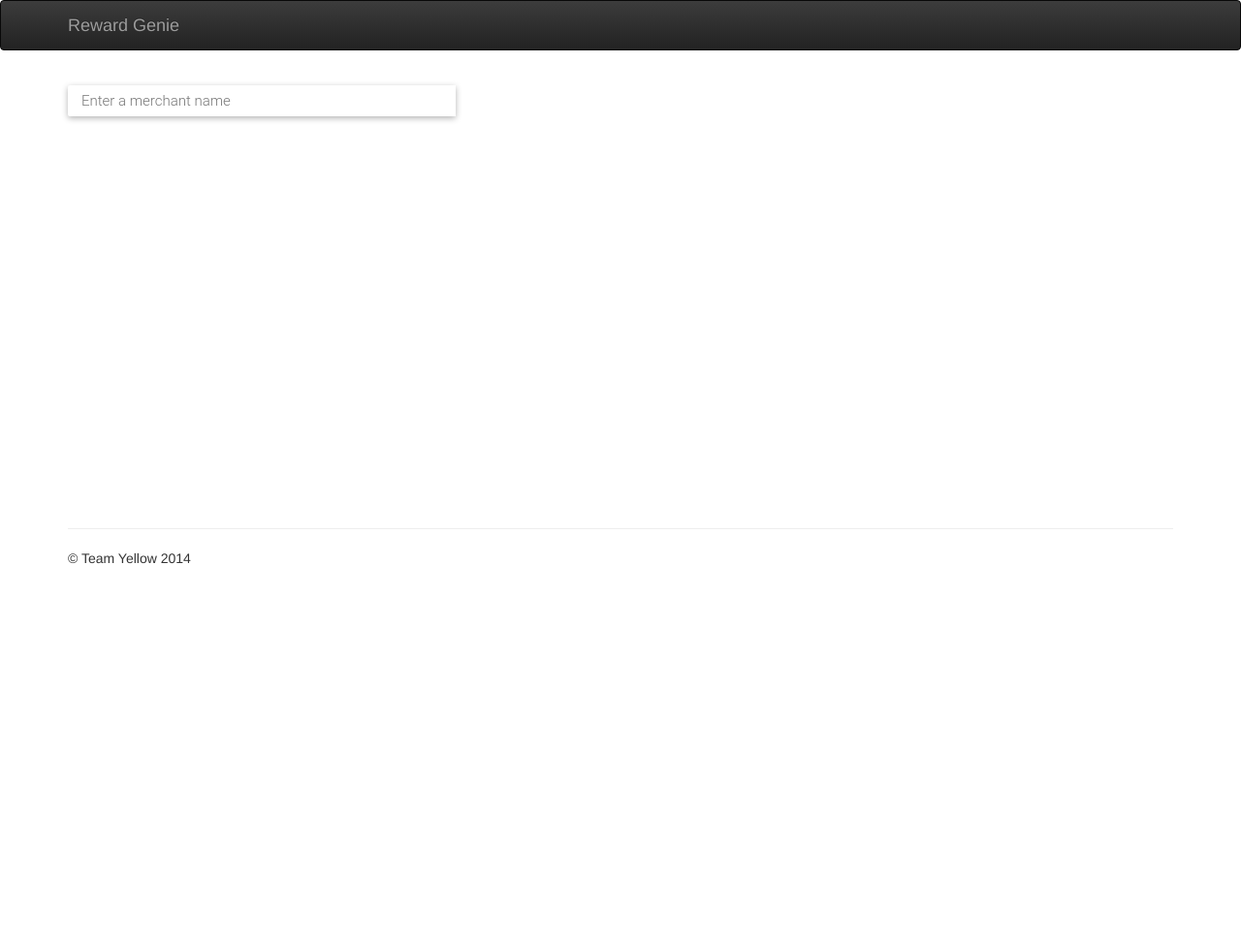
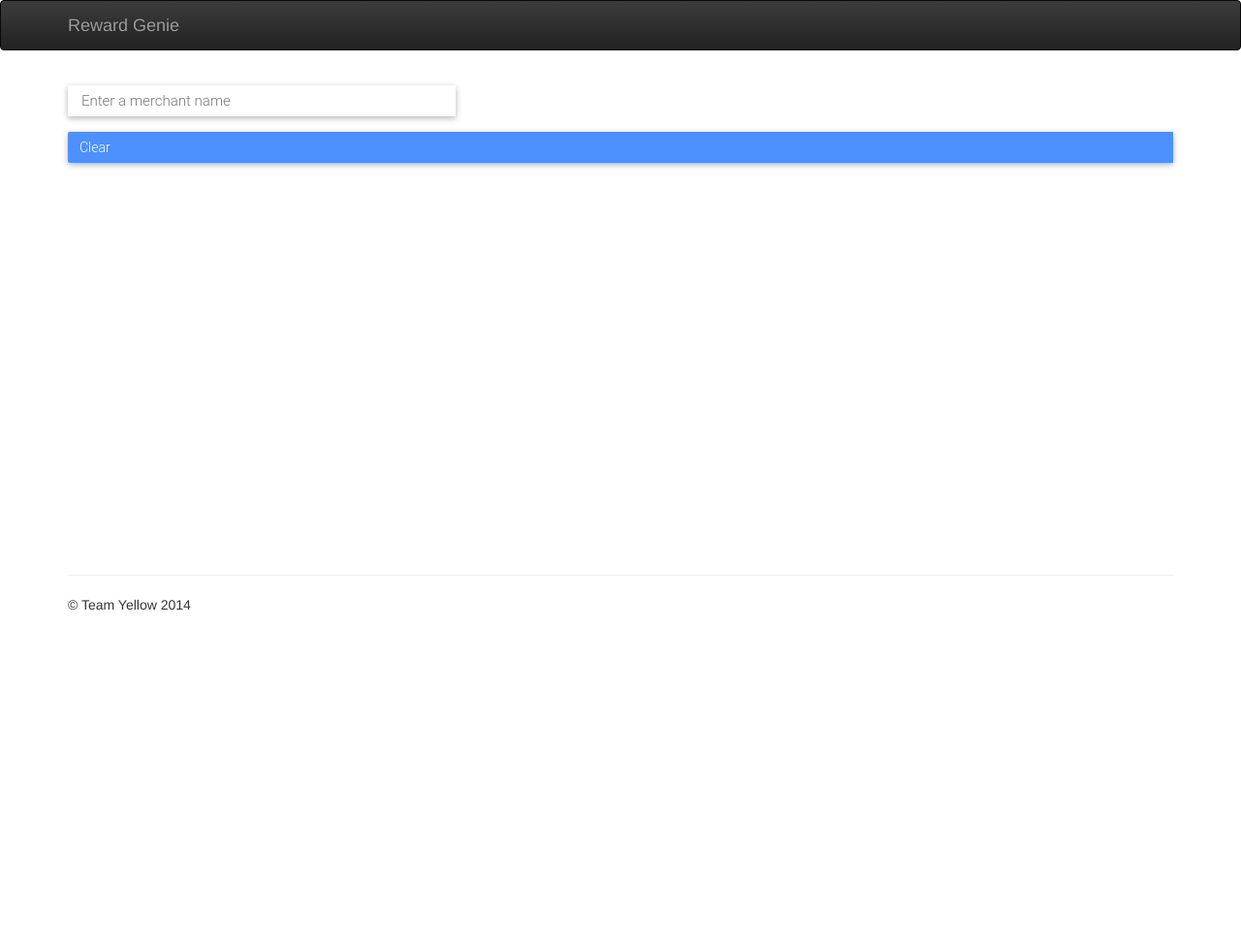
Before and after one commit to menlocaleb/rewardGenie, a Jekyll site: the page built from findRewards.html, in a window 1280 px wide. Shown: the whole page at 97% size. Built offline with Jekyll 4.4.1, drawn with Linux system fonts in a browser that asks for light colours; nearby versions of some CDN libraries; Markdown is read by kramdown in place of the engine named in the settings.

Commit message:
Added 'clear' button to control input for business search

```diff
--- a/css/style.css
+++ b/css/style.css
@@ -133,3 +133,15 @@
         font-size: 13px;
         font-weight: 300;
       }
+
+      #input-control {
+        color: #fff;
+        background-color: #4d90fe;
+        padding: 5px 11px 0px 11px;
+      }
+
+      #input-control span {
+        font-family: Roboto;
+        font-size: 14px;
+        font-weight: 300;
+      }
--- a/findRewards.html
+++ b/findRewards.html
@@ -4,8 +4,11 @@ title: Reward Genie
 ---
 
 <div class="container" style="height: 100%">
-    <input id="pac-input" class="controls" type="text"
-        placeholder="Enter a merchant name">
+    <input id="pac-input" class="controls" type="text" placeholder="Enter a merchant name">
+
+    <div id="input-control" class="controls">
+        <span id="clear-pac-input">Clear</span>
+    </div>
     <!--<div id="type-selector" class="controls">
       <input type="radio" name="type" id="changetype-all" checked="checked">
       <label for="changetype-all">All</label>
--- a/js/main.js
+++ b/js/main.js
@@ -10,7 +10,6 @@ Chase
 Discover
 5% Cashback Bonus at Home Improvement Stores, Furniture Stores, plus Bed Bath & Beyond on up to $1,500 in purchases
 */
-
 
 // Localize search
 // x button to clear search
--- a/js/mapSearch.js
+++ b/js/mapSearch.js
@@ -14,7 +14,6 @@ function initialize() {
     // Browser doesn't support Geolocation
     handleNoGeolocation(false);
   }
-  //alert("Get here 2");
 
 }
 
@@ -31,8 +30,11 @@ function setupMap(position) {
       document.getElementById('pac-input'));
 
   //var types = document.getElementById('type-selector');
+  var clearButton = document.getElementById('input-control')
   map.controls[google.maps.ControlPosition.TOP_LEFT].push(input);
-  //map.controls[google.maps.ControlPosition.TOP_LEFT].push(types);
+  map.controls[google.maps.ControlPosition.TOP_LEFT].push(clearButton);
+
+
 
   var autocomplete = new google.maps.places.Autocomplete(input);
   autocomplete.bindTo('bounds', map);
@@ -96,6 +98,17 @@ function setupMap(position) {
   });
 
 
+  setupClearListener('#clear-pac-input', '#pac-input', infowindow);
+
+
+}
+
+function setupClearListener(id, inputId, info) {
+  $(id).click(function() {
+    $(inputId).val("");
+    $("#bestCard").html("");
+    info.close();
+  });
 }
 
 // Sets a listener on a radio button to change the filter type on Places
```
